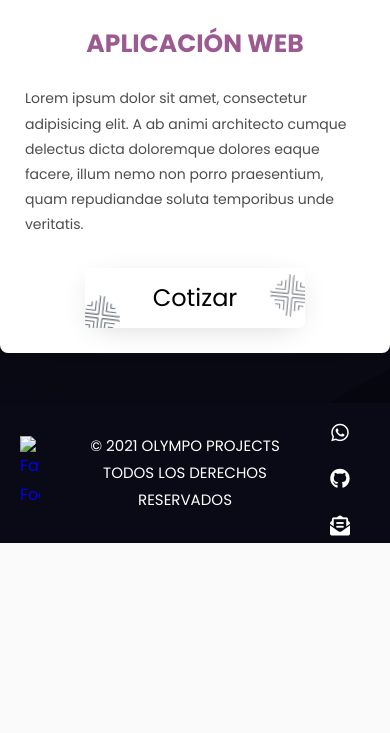
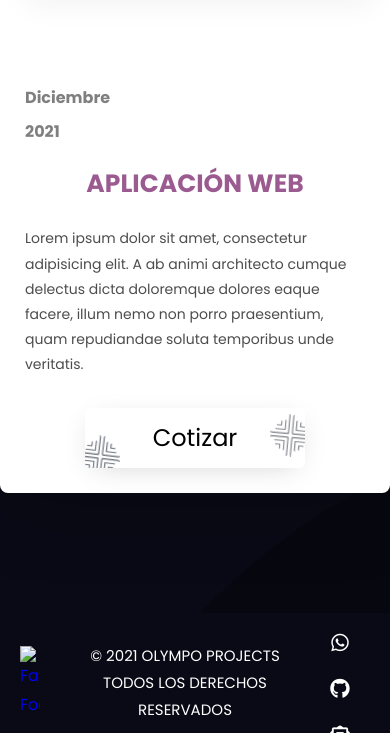
Before and after one commit to OlympoDevelopers/OlympoWeb, a PHP site: page /servicio-desarrolloWeb.php in a window 390 px wide. Shown: the part 2532-3265 px from the top of the page. Before the commit the page ends 3075 px from the top, so only its background shows below. Run offline with PHP 8.4, Linux system fonts and the light colour scheme.

Commit message:
Actualizacion Servicio desarrollo web

```diff
--- a/src/scss/base/_variables.scss
+++ b/src/scss/base/_variables.scss
@@ -5,7 +5,7 @@ $fuente_principal: 'Poppins', sans-serif;
 
 // Tamaño de Media Queries
 $telefono: 480px;
-$tablet: 768px;
+$tablet: 769px;
 $desktop: 1024px;
 $desktopXL: 2048px;
 
--- a/src/scss/layout/_planes.scss
+++ b/src/scss/layout/_planes.scss
@@ -12,12 +12,23 @@
   color: v.$negro;
 }
 
-  margin-bottom: 5rem;
+  margin-left: 3rem;
+  margin-right: 3rem;
+  margin-bottom: 12rem;
   &:first-of-type{
     margin-top: 20rem;
   }
   width: 100%;
-  max-width: 98rem;
+
+  max-width: 50rem;
+  @include m.tablet{
+    max-width: 80rem;
+  }
+  @include m.desktop{
+    max-width: 98rem;
+  }
+
+  //max-width: 98rem;
   padding: 5rem;
   background-color: v.$blanco;
   box-shadow: 0 1.4rem 8rem rgba(0,0,0,0.2);
@@ -97,9 +108,9 @@
 }
 
 @media screen and (max-width: 1068px){
-  .plan{
-    max-width: 80rem;
-  }
+  //.plan{
+  //  max-width: 80rem;
+  //}
 
   .plan-img{
     min-width: 30rem;
@@ -108,11 +119,11 @@
 
 }
 
-@media screen and (max-width: 868px){
-  .plan{
-    max-width: 70rem;
-  }
-}
+//@media screen and (max-width: 868px){
+//  .plan{
+//    max-width: 50rem;
+//  }
+//}
 
 @media screen and (max-width: 768px){
   .plan{
```
Also changed, not shown: build/css/app.css, 1 other file.
